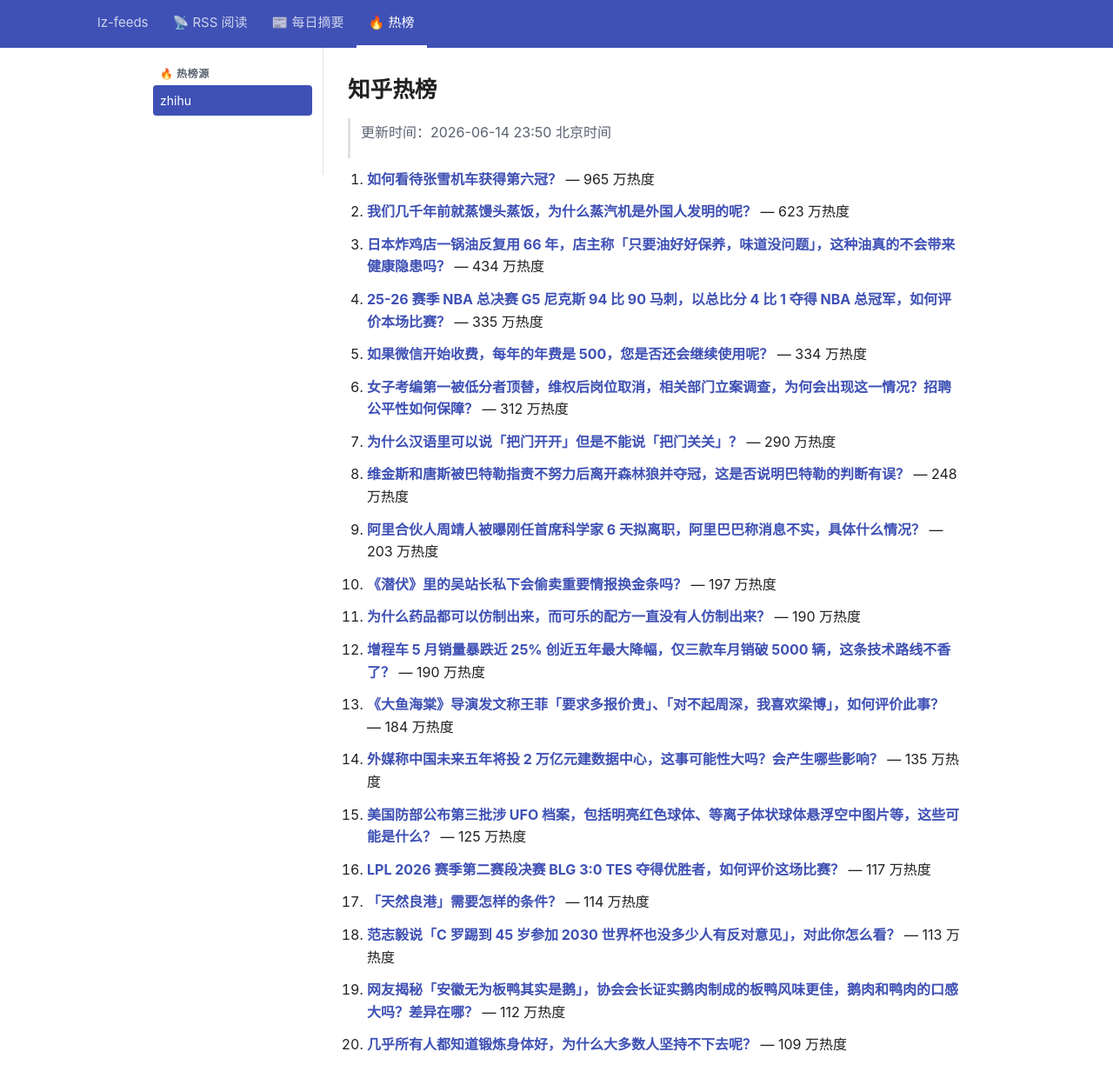
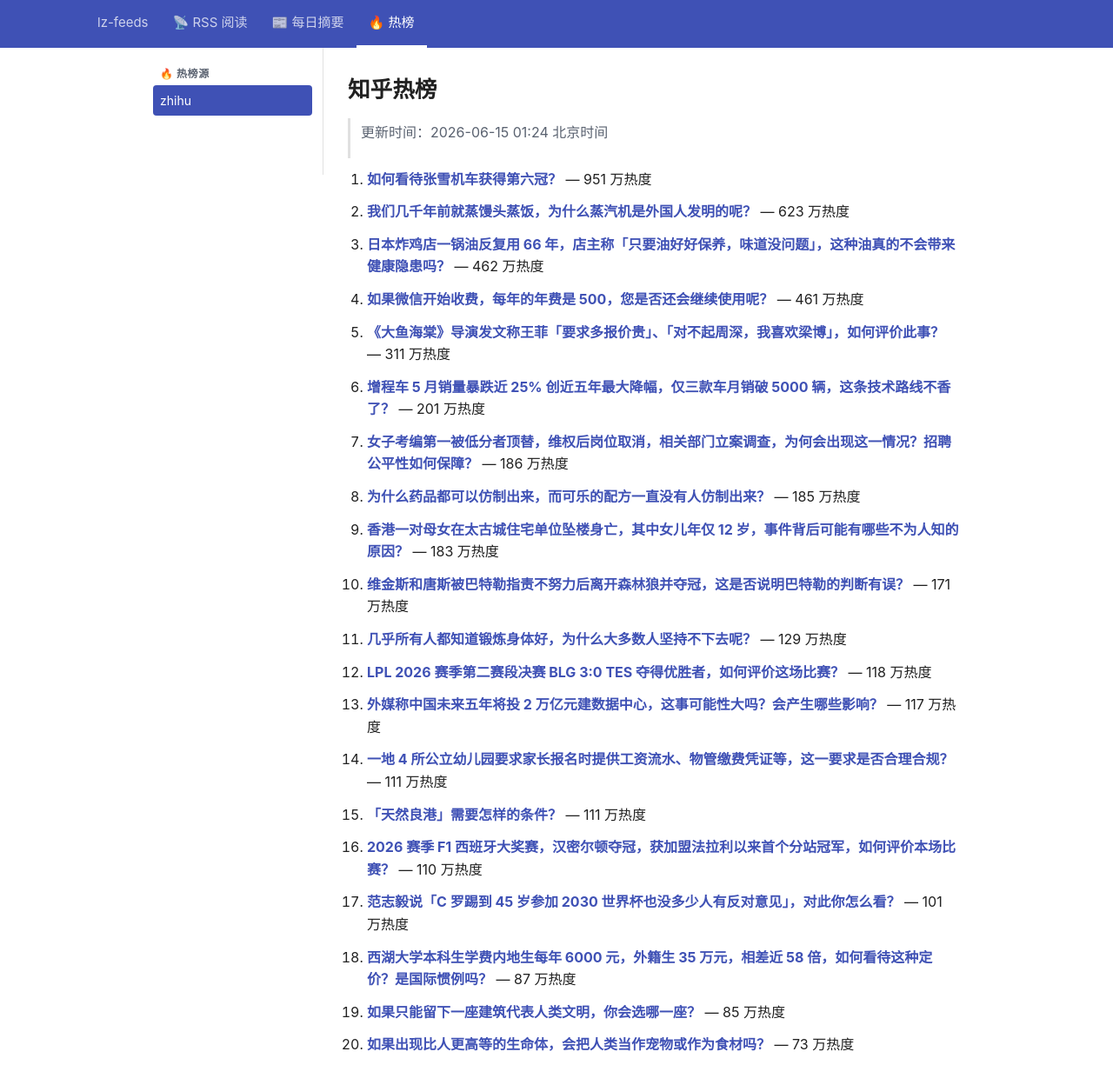
Before and after one commit to lizhang0101/lz-feeds, a Jekyll site: the page built from _hotlist/zhihu.md, in a window 1280 px wide and 1279 px high. Shown: the top 1248 px of the window at 87% size. Built offline with Jekyll 4.4.1, drawn with Linux system fonts in a browser that asks for light colours.

Commit message:
hotlist: 2026-06-14T17:24Z

```diff
--- a/_hotlist/zhihu.md
+++ b/_hotlist/zhihu.md
@@ -1,48 +1,48 @@
 ---
-updated: 2026-06-14 23:50 北京时间
+updated: 2026-06-15 01:24 北京时间
 count: 20
 ---
 
 # 知乎热榜
 
-> 更新时间：2026-06-14 23:50 北京时间
+> 更新时间：2026-06-15 01:24 北京时间
 
-1. **[如何看待张雪机车获得第六冠？](https://www.zhihu.com/question/2049232780756783941)** — 965 万热度
+1. **[如何看待张雪机车获得第六冠？](https://www.zhihu.com/question/2049232780756783941)** — 951 万热度
 
 2. **[我们几千年前就蒸馒头蒸饭，为什么蒸汽机是外国人发明的呢？](https://www.zhihu.com/question/2009448028797425642)** — 623 万热度
 
-3. **[日本炸鸡店一锅油反复用 66 年，店主称「只要油好好保养，味道没问题」，这种油真的不会带来健康隐患吗？](https://www.zhihu.com/question/2048711796341432495)** — 434 万热度
+3. **[日本炸鸡店一锅油反复用 66 年，店主称「只要油好好保养，味道没问题」，这种油真的不会带来健康隐患吗？](https://www.zhihu.com/question/2048711796341432495)** — 462 万热度
 
-4. **[25-26 赛季 NBA 总决赛 G5 尼克斯 94 比 90 马刺，以总比分 4 比 1 夺得 NBA 总冠军，如何评价本场比赛？](https://www.zhihu.com/question/2049285900409091751)** — 335 万热度
+4. **[如果微信开始收费，每年的年费是 500，您是否还会继续使用呢？](https://www.zhihu.com/question/378265004)** — 461 万热度
 
-5. **[如果微信开始收费，每年的年费是 500，您是否还会继续使用呢？](https://www.zhihu.com/question/378265004)** — 334 万热度
+5. **[《大鱼海棠》导演发文称王菲「要求多报价贵」、「对不起周深，我喜欢梁博」，如何评价此事？](https://www.zhihu.com/question/2049533398402781507)** — 311 万热度
 
-6. **[女子考编第一被低分者顶替，维权后岗位取消，相关部门立案调查，为何会出现这一情况？招聘公平性如何保障？](https://www.zhihu.com/question/2049225127036990849)** — 312 万热度
+6. **[增程车 5 月销量暴跌近 25% 创近五年最大降幅，仅三款车月销破 5000 辆，这条技术路线不香了？](https://www.zhihu.com/question/2048333074845397387)** — 201 万热度
 
-7. **[为什么汉语里可以说「把门开开」但是不能说「把门关关」？](https://www.zhihu.com/question/2041152963666764363)** — 290 万热度
+7. **[女子考编第一被低分者顶替，维权后岗位取消，相关部门立案调查，为何会出现这一情况？招聘公平性如何保障？](https://www.zhihu.com/question/2049225127036990849)** — 186 万热度
 
-8. **[维金斯和唐斯被巴特勒指责不努力后离开森林狼并夺冠，这是否说明巴特勒的判断有误？](https://www.zhihu.com/question/2049460607280320997)** — 248 万热度
+8. **[为什么药品都可以仿制出来，而可乐的配方一直没有人仿制出来？](https://www.zhihu.com/question/1918803743090124182)** — 185 万热度
 
-9. **[阿里合伙人周靖人被曝刚任首席科学家 6 天拟离职，阿里巴巴称消息不实，具体什么情况？](https://www.zhihu.com/question/2049059459964613573)** — 203 万热度
+9. **[香港一对母女在太古城住宅单位坠楼身亡，其中女儿年仅 12 岁，事件背后可能有哪些不为人知的原因？](https://www.zhihu.com/question/2048484042136352334)** — 183 万热度
 
-10. **[《潜伏》里的吴站长私下会偷卖重要情报换金条吗？](https://www.zhihu.com/question/1368248757)** — 197 万热度
+10. **[维金斯和唐斯被巴特勒指责不努力后离开森林狼并夺冠，这是否说明巴特勒的判断有误？](https://www.zhihu.com/question/2049460607280320997)** — 171 万热度
 
-11. **[为什么药品都可以仿制出来，而可乐的配方一直没有人仿制出来？](https://www.zhihu.com/question/1918803743090124182)** — 190 万热度
+11. **[几乎所有人都知道锻炼身体好，为什么大多数人坚持不下去呢？](https://www.zhihu.com/question/2046482564026725868)** — 129 万热度
 
-12. **[增程车 5 月销量暴跌近 25% 创近五年最大降幅，仅三款车月销破 5000 辆，这条技术路线不香了？](https://www.zhihu.com/question/2048333074845397387)** — 190 万热度
+12. **[LPL 2026 赛季第二赛段决赛 BLG 3:0 TES 夺得优胜者，如何评价这场比赛？](https://www.zhihu.com/question/2049512705405588142)** — 118 万热度
 
-13. **[《大鱼海棠》导演发文称王菲「要求多报价贵」、「对不起周深，我喜欢梁博」，如何评价此事？](https://www.zhihu.com/question/2049533398402781507)** — 184 万热度
+13. **[外媒称中国未来五年将投 2 万亿元建数据中心，这事可能性大吗？会产生哪些影响？](https://www.zhihu.com/question/2047978737765803174)** — 117 万热度
 
-14. **[外媒称中国未来五年将投 2 万亿元建数据中心，这事可能性大吗？会产生哪些影响？](https://www.zhihu.com/question/2047978737765803174)** — 135 万热度
+14. **[一地 4 所公立幼儿园要求家长报名时提供工资流水、物管缴费凭证等，这一要求是否合理合规？](https://www.zhihu.com/question/2046864624553649862)** — 111 万热度
 
-15. **[美国防部公布第三批涉 UFO 档案，包括明亮红色球体、等离子体状球体悬浮空中图片等，这些可能是什么？](https://www.zhihu.com/question/2049118151292313688)** — 125 万热度
+15. **[「天然良港」需要怎样的条件？](https://www.zhihu.com/question/31365407)** — 111 万热度
 
-16. **[LPL 2026 赛季第二赛段决赛 BLG 3:0 TES 夺得优胜者，如何评价这场比赛？](https://www.zhihu.com/question/2049512705405588142)** — 117 万热度
+16. **[2026 赛季 F1 西班牙大奖赛，汉密尔顿夺冠，获加盟法拉利以来首个分站冠军，如何评价本场比赛？](https://www.zhihu.com/question/2049622972705649577)** — 110 万热度
 
-17. **[「天然良港」需要怎样的条件？](https://www.zhihu.com/question/31365407)** — 114 万热度
+17. **[范志毅说「C 罗踢到 45 岁参加 2030 世界杯也没多少人有反对意见」，对此你怎么看？](https://www.zhihu.com/question/2048757969035028116)** — 101 万热度
 
-18. **[范志毅说「C 罗踢到 45 岁参加 2030 世界杯也没多少人有反对意见」，对此你怎么看？](https://www.zhihu.com/question/2048757969035028116)** — 113 万热度
+18. **[西湖大学本科生学费内地生每年 6000 元，外籍生 35 万元，相差近 58 倍，如何看待这种定价？是国际惯例吗？](https://www.zhihu.com/question/2047264542703597437)** — 87 万热度
 
-19. **[网友揭秘「安徽无为板鸭其实是鹅」，协会会长证实鹅肉制成的板鸭风味更佳，鹅肉和鸭肉的口感大吗？差异在哪？](https://www.zhihu.com/question/2048711037625578836)** — 112 万热度
+19. **[如果只能留下一座建筑代表人类文明，你会选哪一座？](https://www.zhihu.com/question/2047738930267793255)** — 85 万热度
 
-20. **[几乎所有人都知道锻炼身体好，为什么大多数人坚持不下去呢？](https://www.zhihu.com/question/2046482564026725868)** — 109 万热度
+20. **[如果出现比人更高等的生命体，会把人类当作宠物或作为食材吗？](https://www.zhihu.com/question/13266324379)** — 73 万热度
```
